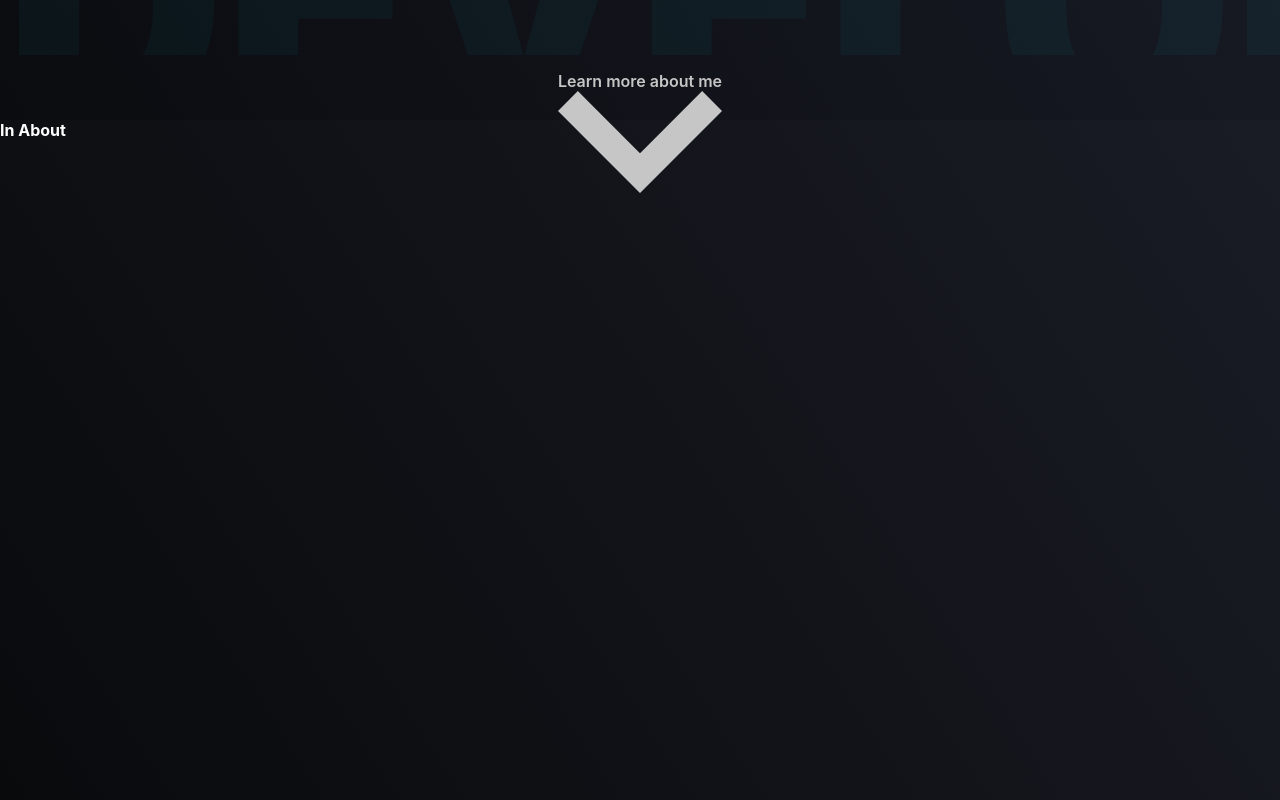
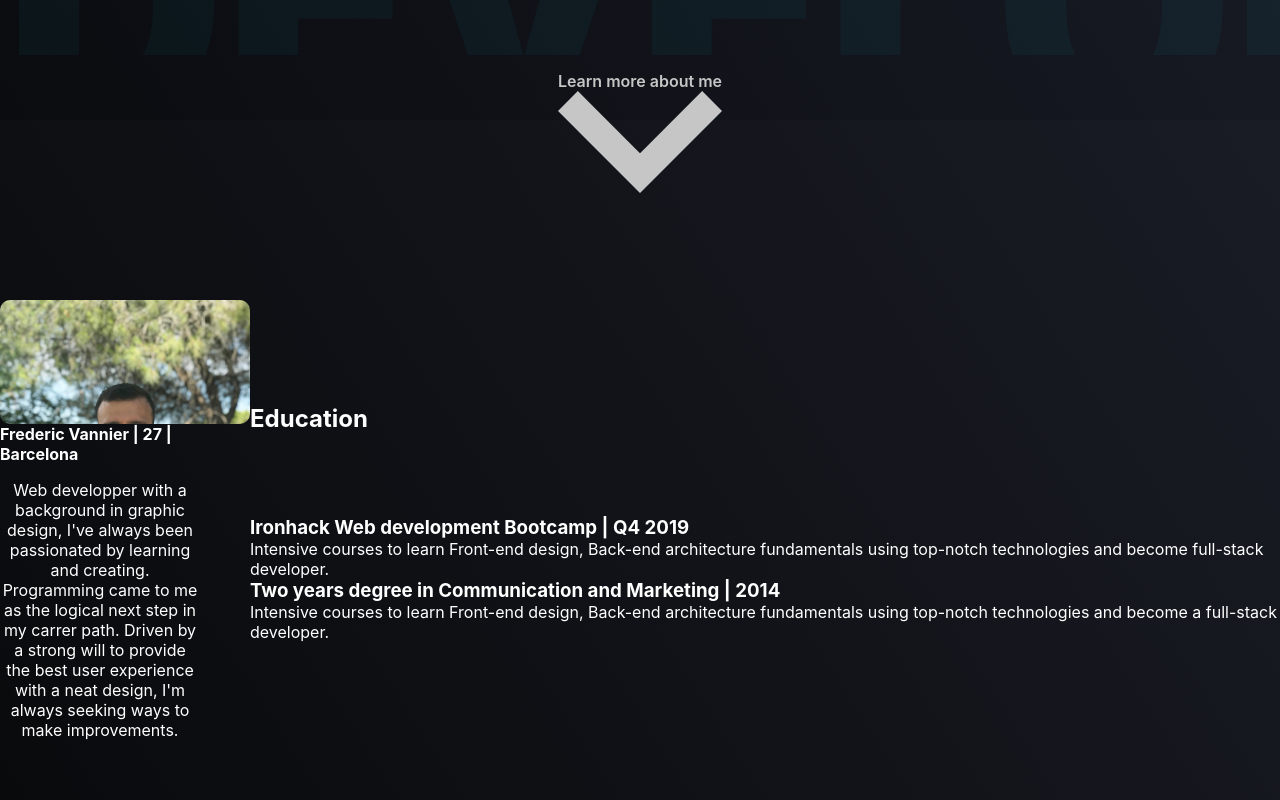
Before and after one commit to fredericVannier/Portfolio, a React (Create React App) app: page / in a window 1280 px wide. Shown: the part 680-1480 px from the top of the page. Built offline with nearby package versions, Linux system fonts and the light colour scheme.

Commit message:
About section in progress. Need tech stack with logos

```diff
--- a/src/App.scss
+++ b/src/App.scss
@@ -6,7 +6,7 @@
 * {
     margin: 0;
     padding: 0;
-    font-size: 16px;
+    // font-size: 16px;
     color: white;
 }
 
@@ -24,7 +24,3 @@ span {
     color: #C6C6C6;
     font-weight: 600;
 }
-
-// .transition-section {
-
-// }
--- a/src/Pages/About.js
+++ b/src/Pages/About.js
@@ -4,8 +4,42 @@ export class About extends Component {
   render() {
     return (
       <div className="about-container">
-        <div className="about-section">
-          <h1>In About</h1>
+        <div className="profile-section">
+          <div className="profile-picture"></div>
+          <div className="profil-information">
+            <h4>Frederic Vannier | 27 | Barcelona</h4>
+            <p id="description">
+              Web developper with a background in graphic design, I've always
+              been passionated by learning and creating. Programming came to me
+              as the logical next step in my carrer path. Driven by a strong
+              will to provide the best user experience with a neat design, I'm
+              always seeking ways to make improvements.
+            </p>
+          </div>
+        </div>
+        <div className="education-section">
+          <div className="formations">
+            <h2>Education</h2>
+
+            <div className="education-details">
+              <div className="details-section">
+                <h3>Ironhack Web development Bootcamp | Q4 2019</h3>
+                <p className="degree-description">
+                  Intensive courses to learn Front-end design, Back-end
+                  architecture fundamentals using top-notch technologies and
+                  become full-stack developer.
+                </p>
+              </div>
+              <div className="details-section">
+                <h3>Two years degree in Communication and Marketing | 2014</h3>
+                <p className="degree-description">
+                  Intensive courses to learn Front-end design, Back-end
+                  architecture fundamentals using top-notch technologies and
+                  become a full-stack developer.
+                </p>
+              </div>
+            </div>
+          </div>
         </div>
       </div>
     );
--- a/src/styles/_about.scss
+++ b/src/styles/_about.scss
@@ -1,4 +1,43 @@
 .about-container {
+    display: flex;
     height: 100vh;
     background-color: rgba($color: #ffffff, $alpha: 0.01);
+    justify-content: space-evenly;
+    align-items: center;
 }
+
+.profile-section {
+    display: flex;
+    flex-direction: column;
+    justify-content: space-evenly;
+    align-items: center;
+    height: 55vh;
+
+    #description {
+        width: 25vh;
+        text-align: center;
+        margin-top: 2vh;
+    }
+}
+
+.profile-picture {
+    height: 250px;
+    width: 250px;
+    border-radius: 10px;
+    background-size: cover;
+    background-image: url('../img/profilePicture.png');
+}
+
+.formations {
+    height: 50vh;
+    display: flex;
+    flex-direction: column;
+    justify-content: space-evenly;
+
+    .education-details {
+        height: 30%;
+        display: flex;
+        flex-direction: column;
+        justify-content: space-between;
+    }
+}
```
Also changed, not shown: src/img/profilePicture.png (added), 2 other files (tests, documents, lock files or other folders).
